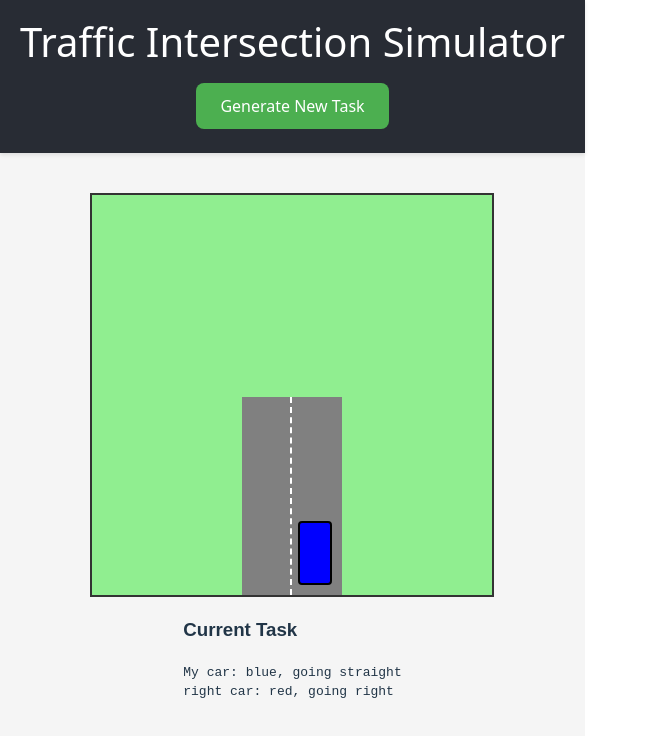
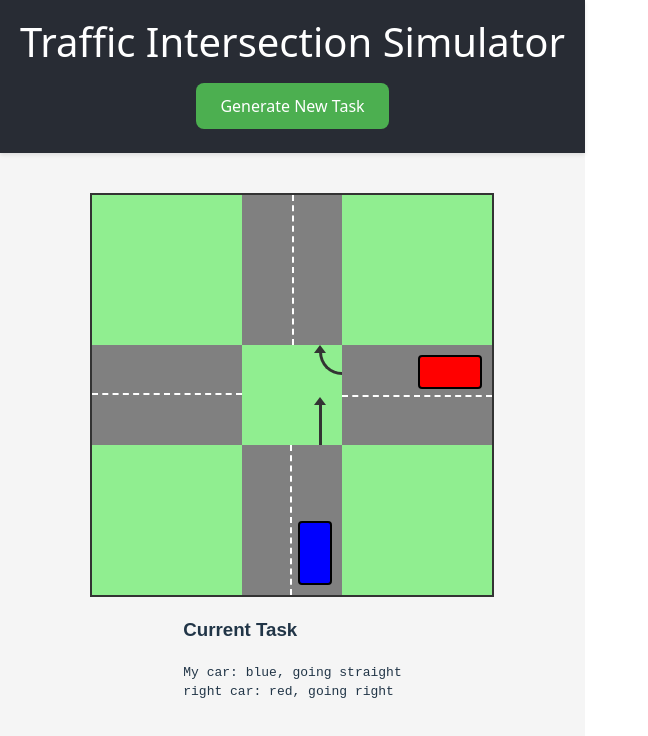
Before and after one commit to SimeonRolev/listovki, a React (Vite) app: page / in a window 1280 px wide. Shown: the top 736 px of the page, without its empty margins (0-648 px from the left). Built offline with nearby package versions, Linux system fonts and the light colour scheme.

Commit message:
Proper arrows

```diff
--- a/src/components/Crossroads.css
+++ b/src/components/Crossroads.css
@@ -23,7 +23,7 @@
 
 .road {
     width: 100px;
-    height: 99%;
+    height: 75%;
     position: absolute;
     right: -50px;
     background-color: grey;
@@ -83,7 +83,7 @@
     content: '';
     position: absolute;
     width: 20px;
-    height: 40px;
+    height: 20px;
     border: 3px solid #333;
     border-right: none;
     border-top: none;
@@ -101,5 +101,29 @@
     border-top: 6px solid transparent;
     border-bottom: 6px solid transparent;
     right: 0;
-    bottom: 3px;
+    bottom: 22px;
 }
+
+.arrow-straight::before {
+    content: '';
+    position: absolute;
+    width: 20px;
+    height: 40px;
+    border-left: 3px solid #333;
+    border-radius: 0;
+    top: 0;
+    left: 20px;
+}
+
+.arrow-straight::after {
+    content: '';
+    position: absolute;
+    width: 0;
+    height: 0;
+    border-left: 8px solid #333;
+    border-top: 6px solid transparent;
+    border-bottom: 6px solid transparent;
+    right: 24px;
+    bottom: 0px;
+    transform: rotate(90deg);
+}
--- a/src/components/Crossroads.jsx
+++ b/src/components/Crossroads.jsx
@@ -12,11 +12,13 @@ const Crossroads = ({ task }) => {
         return (
             <>
                 <div className='car' style={{ backgroundColor: car.color }} />
-                {car.turn !== Turn.STRAIGHT && (
+                {car.turn !== Turn.STRAIGHT ? (
                     <div
                         className='arrow arrow-left'
                         style={{ transform: car.turn === Turn.RIGHT ? 'scaleX(-1)' : '' }}
                     />
+                ) : (
+                    <div className='arrow arrow-straight' />
                 )}
             </>
         );
@@ -39,7 +41,7 @@ const Crossroads = ({ task }) => {
                         {renderCar(myCar)}
                     </div>
                 </div>
-                {/*                 <div className='road-container'>
+                <div className='road-container'>
                     <div className='road'>
                         {renderCar(frontCar)}
                     </div>
@@ -54,7 +56,7 @@ const Crossroads = ({ task }) => {
                     <div className='road'>
                         {renderCar(leftCar)}
                     </div>
-                </div> */}
+                </div>
             </div>
 
             {/* Task description */}
```
